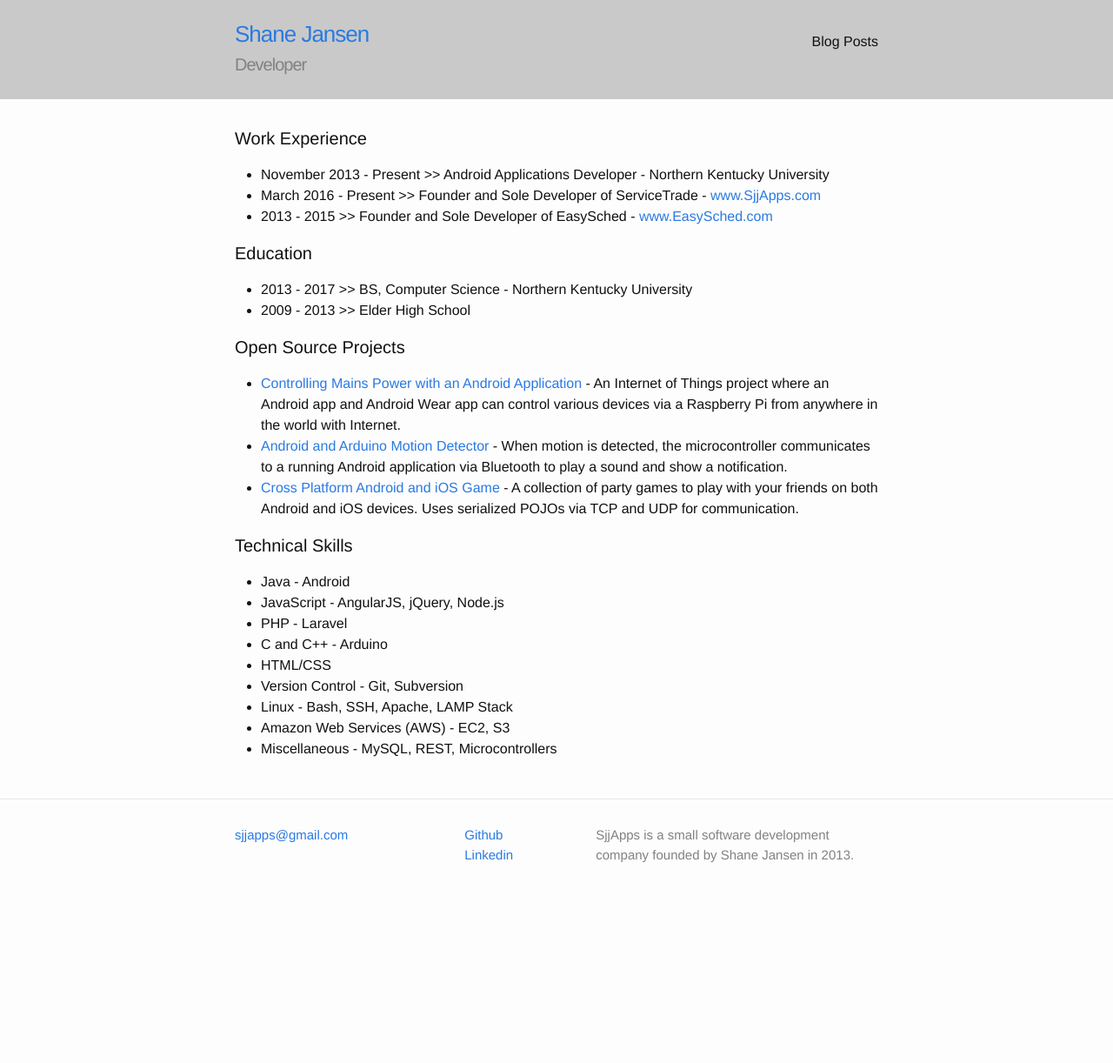
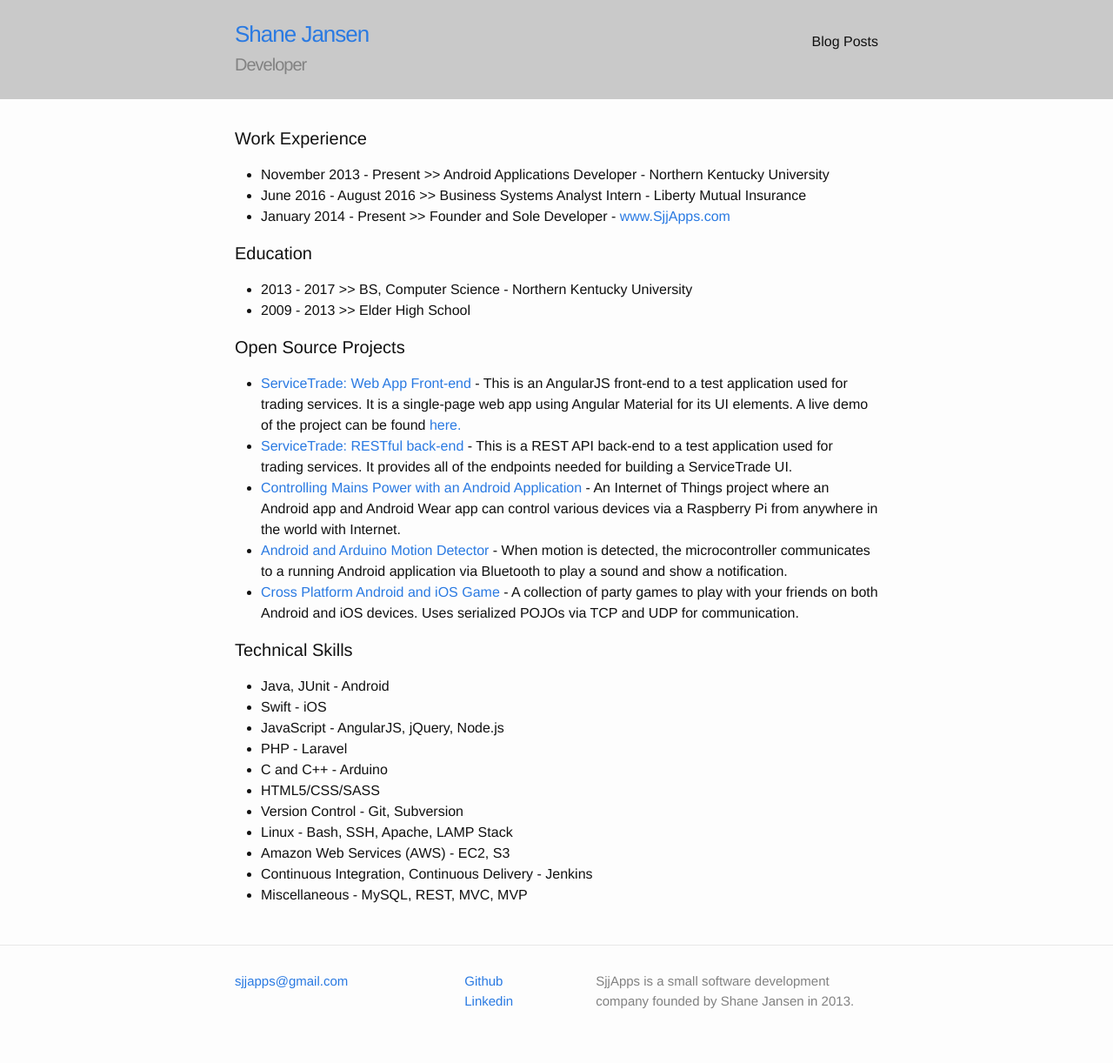
Before and after one commit to ShaneJansen/SjjAppsWebsite, a Jekyll site: the page built from index.html, in a window 1280 px wide. Shown: the whole page at 87% size. Built offline with Jekyll 4.4.1, drawn with Linux system fonts in a browser that asks for light colours; before the commit the page ends 1054 px from its top, so only the background shows below that.

Commit message:
Added job. Added skills.

```diff
--- a/index.html
+++ b/index.html
@@ -11,12 +11,13 @@
         November 2013 - Present >> Android Applications Developer
         - Northern Kentucky University
       </li>
-      <Li>
-        March 2016 - Present >> Founder and Sole Developer of ServiceTrade
+      <li>
+        June 2016 - August 2016 >> Business Systems Analyst Intern
+        - Liberty Mutual Insurance
+      </li>
+      <li>
+        January 2014 - Present >> Founder and Sole Developer
         - <a href="http://www.sjjapps.com" target="_blank">www.SjjApps.com</a>
-      </Li>
-      <li>2013 - 2015 >> Founder and Sole Developer of EasySched
-      - <a href="http://www.easysched.com" target="_blank">www.EasySched.com</a>
       </li>
     </ul>
   </div>
@@ -37,6 +38,17 @@
   <h1 class="page-heading">Open Source Projects</h1>
   <div class="resume-listing">
     <ul>
+      <li>
+        <a href="https://github.com/ShaneJansen/ServiceTradeWebsite" target="_blank">ServiceTrade: Web App Front-end</a>
+        - This is an AngularJS front-end to a test application used for trading services.
+        It is a single-page web app using Angular Material for its UI elements. A live demo of the
+        project can be found <a href="http://servicetrade.sjjapps.com/" target="_blank">here.</a>
+      </li>
+      <li>
+        <a href="https://github.com/ShaneJansen/ServiceTradeApi" target="_blank">ServiceTrade: RESTful back-end</a>
+        - This is a REST API back-end to a test application used for trading services.
+        It provides all of the endpoints needed for building a ServiceTrade UI.
+      </li>
       <li>
         <a href="/android-wear-and-raspberry-pi-controlling-mains-power/">Controlling Mains Power
           with an Android Application</a>
@@ -61,7 +73,10 @@
   <div class="resume-listing">
     <ul>
       <li>
-        Java - Android
+        Java, JUnit - Android
+      </li>
+      <li>
+        Swift - iOS
       </li>
       <li>
         JavaScript - AngularJS, jQuery, Node.js
@@ -73,7 +88,7 @@
         C and C++ - Arduino
       </li>
       <li>
-        HTML/CSS
+        HTML5/CSS/SASS
       </li>
       <li>
         Version Control - Git, Subversion
@@ -85,7 +100,10 @@
         Amazon Web Services (AWS) - EC2, S3
       </li>
       <li>
-        Miscellaneous - MySQL, REST, Microcontrollers
+        Continuous Integration, Continuous Delivery - Jenkins
+      </li>
+      <li>
+        Miscellaneous - MySQL, REST, MVC, MVP
       </li>
     </ul>
   </div>
```
